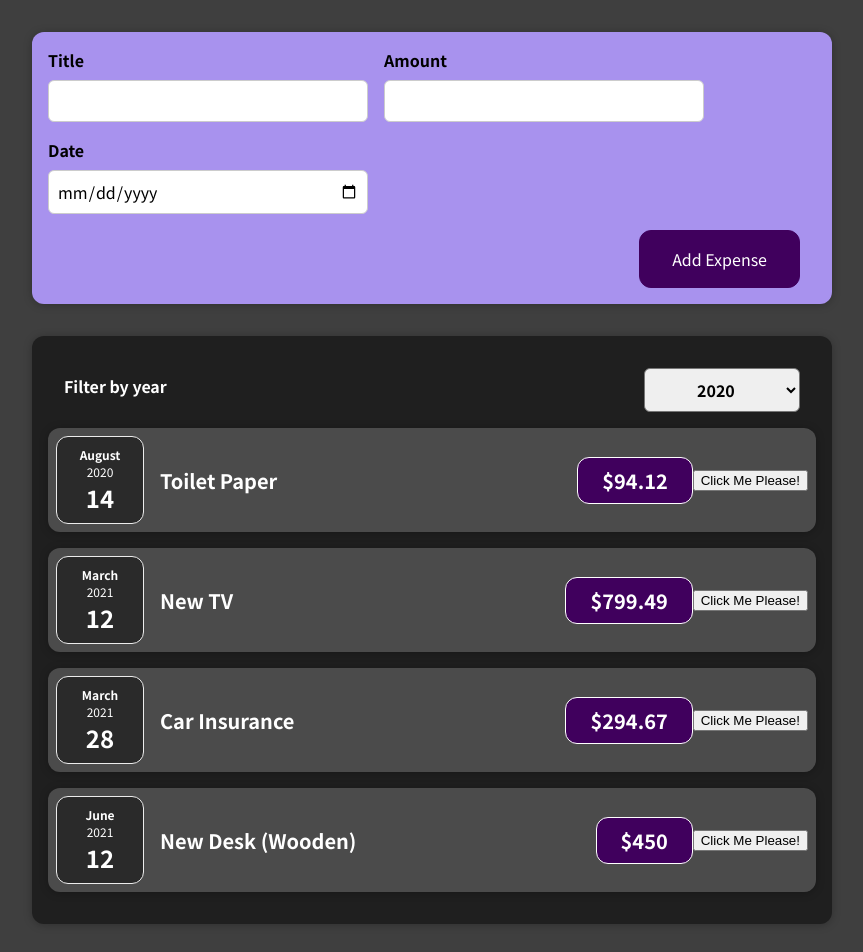
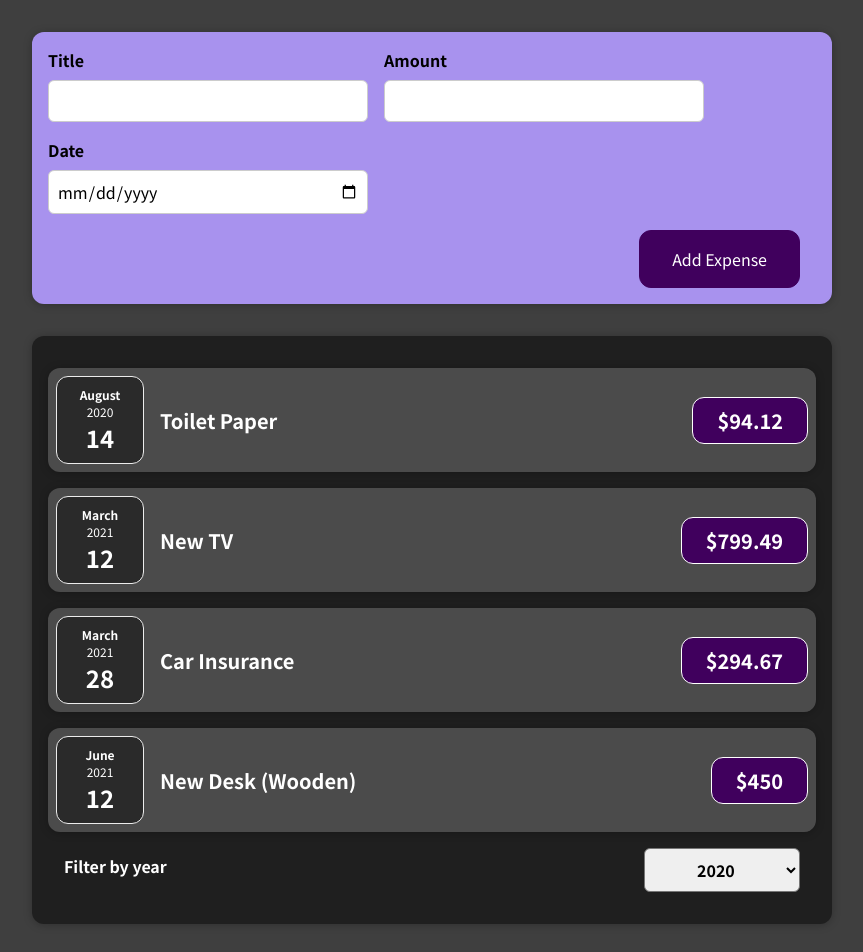
Before and after one commit to sam-nazarian/react-practice, a React (Create React App) app in the folder Section-3/: page / in a window 1280 px wide. Shown: the top 952 px of the page, without its empty margins (208-1071 px from the left). Built offline with nearby package versions, Linux system fonts and the light colour scheme.

Commit message:
Implemented stateful lists when adding a new expense

```diff
--- a/Section-3/src/App.js
+++ b/Section-3/src/App.js
@@ -1,9 +1,10 @@
+import React, { useState } from 'react';
+
 // import React from 'react'; //Not needed anymore, used to be required before
 import Expenses from './components/Expenses/Expenses';
 import NewExpense from './components/NewExpense/NewExpense';
 
-function App() {
-  const expenses = [
+const DUMMY_EXPENSES = [
   {
     id: 'e1',
     title: 'Toilet Paper',
@@ -25,9 +26,13 @@
   },
 ];
 
+function App() {
+  const [expenses, setExpenses] = useState(DUMMY_EXPENSES);
+
   const addExpenseHandler = (expense) => {
-    console.log('In APP.JS');
-    console.log(expense);
+    setExpenses((prevExpenses) => {
+      return [expense, ...prevExpenses];
+    });
   };
 
   // Same as below previously react used to be used like this, before there was JSX. JSX works like this behind the scenes (under the hood).
--- a/Section-3/src/components/Expenses/ExpenseItem.js
+++ b/Section-3/src/components/Expenses/ExpenseItem.js
@@ -6,22 +6,17 @@
 // only 1 root elm is allowed in a function
 function ExpenseItem(props) {
   // whenver state is updated react re-evaluates the component instance
-  const [title, setTitle] = useState(props.title); //default state as param
+  // handler is a funtion not called by us, called by event listener
 
-  // funtion not called by us, called by event listener
-  const clickHandler = () => {
-    setTitle('Updated!'); //async func
-    console.log(title);
-  };
+  // stateless/presentational/dumb component
 
   return (
     <Card className="expense-item">
       <ExpenseDate date={props.date} />
       <div className="expense-item__description">
-        <h2>{title}</h2>
+        <h2>{props.title}</h2>
         <div className="expense-item__price">${props.amount}</div>
       </div>
-      <button onClick={clickHandler}>Click Me Please!</button>
     </Card>
   );
 }
--- a/Section-3/src/components/Expenses/Expenses.js
+++ b/Section-3/src/components/Expenses/Expenses.js
@@ -16,11 +16,12 @@
   return (
     <div>
       <Card className="expenses">
+        {/* ExpensesFilter is a controlled component as there's 2-way binding, both passes on & recieves value from PARENT component */}
+        {props.items.map((expense) => (
+          <ExpenseItem title={expense.title} amount={expense.amount} date={expense.date} />
+        ))}
+
         <ExpensesFilter selected={filteredYear} onChangeFilter={filterChangeHandler} />
-        <ExpenseItem title={props.items[0].title} amount={props.items[0].amount} date={props.items[0].date} />
-        <ExpenseItem title={props.items[1].title} amount={props.items[1].amount} date={props.items[1].date} />
-        <ExpenseItem title={props.items[2].title} amount={props.items[2].amount} date={props.items[2].date} />
-        <ExpenseItem title={props.items[3].title} amount={props.items[3].amount} date={props.items[3].date} />
       </Card>
     </div>
   );
```
Lines whose indentation alone changed are shown as unchanged.
